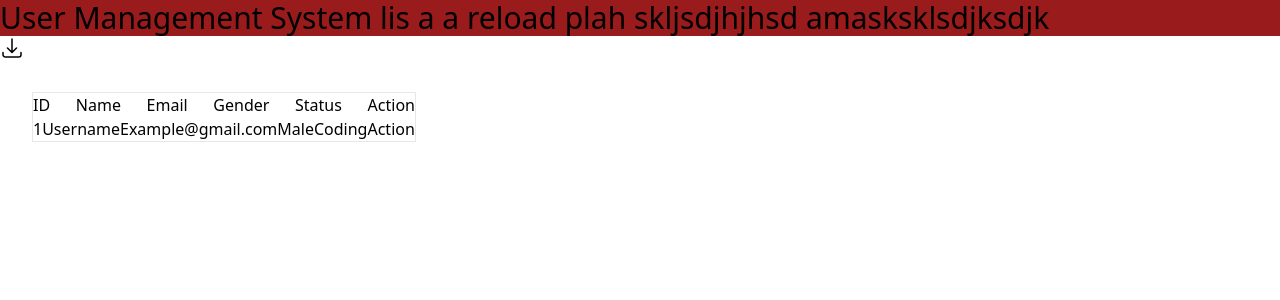
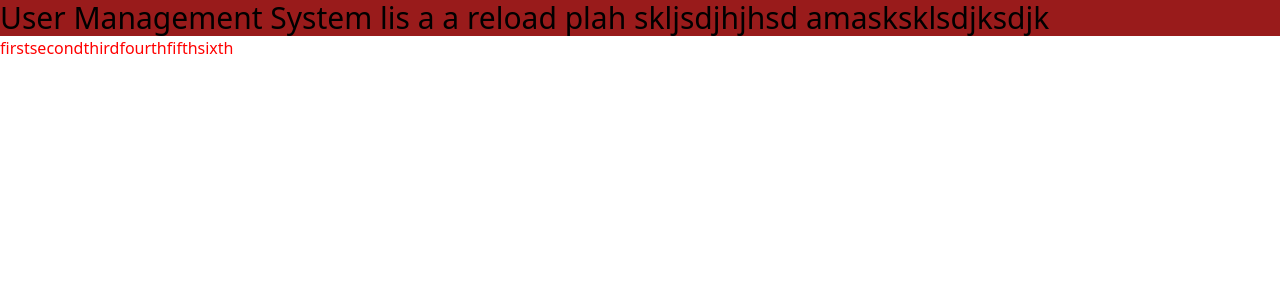
Before and after one commit to Ayothegod/Crud-Application, a Node server app: template views/index.html in a window 1280 px wide. Shown: the top 300 px of the page. Run offline with Node 20, Linux system fonts and the light colour scheme; the template is opened without the code that fills it, so the values that code supplies are empty; some libraries are stand-ins or nearby versions.

Commit message:
commited a file in the elijejs branch

```diff
--- a/views/include/_header.ejs
+++ b/views/include/_header.ejs
@@ -16,4 +16,7 @@
                 <p>who is interested in creating new branches in git</p>
             </nav>
         </header>
+        <main>
+            <div class="container"></div>
+        </main>
     </div>
--- a/views/index.html
+++ b/views/index.html
@@ -6,6 +6,14 @@
     <meta name="viewport" content="width=device-width, initial-scale=1.0">
     <title>Crud Application</title>
     <script src="https://cdn.tailwindcss.com"></script>
+    <style>
+        .wrapper{
+            display: grid;
+            color:red;
+            width: 100px;
+            grid-template-columns: repeat(6,1fr);
+        }
+    </style>
 </head>
 <body>
     <div class="container">
@@ -16,9 +24,10 @@
         </header>
     </div>
     <div class="container">
-        <a href="/add-user"><svg xmlns="http://www.w3.org/2000/svg" fill="none" viewBox="0 0 24 24" stroke-width="1.5" stroke="currentColor" class="w-6 h-6">
-            <path stroke-linecap="round" stroke-linejoin="round" d="M3 16.5v2.25A2.25 2.25 0 005.25 21h13.5A2.25 2.25 0 0021 18.75V16.5M16.5 12L12 16.5m0 0L7.5 12m4.5 4.5V3" />
-          </svg>
+        <a href="/add-user">
+            <!-- <svg xmlns="http://www.w3.org/2000/svg" fill="none" viewBox="0 0 24 24" stroke-width="1.5" stroke="currentColor" class="w-6 h-6">
+            <path  stroke-linecap="round" stroke-linejoin="round" d="M3 16.5v2.25A2.25 2.25 0 005.25 21h13.5A2.25 2.25 0 0021 18.75V16.5M16.5 12L12 16.5m0 0L7.5 12m4.5 4.5V3" />
+          </svg> -->
           </a>
     </div>
     <div class="container w-96">
@@ -27,7 +36,7 @@
             <!--
 
              -->
-             <div class="m-8 border w-96">
+             <!-- <div class="m-8 border w-96" style="background-color: red;">
                 <div class="first flex justify-between ">
                     <p>ID</p>
                     <p>Name</p>
@@ -44,8 +53,16 @@
                     <p>Coding</p>
                     <p>Action</p>
                 </div>
-             </div>
+             </div> -->
         </form>
+        <div class="wrapper">
+            <div class="first-column">first</div>
+            <div class="second-column">second</div>
+            <div class="third-column">third</div>
+            <div class="fourth-column">fourth</div>
+            <div class="fifth-column">fifth</div>
+            <div class="sixth-column">sixth</div>
+        </div>
     </div>
 </body>
 </html>
```
